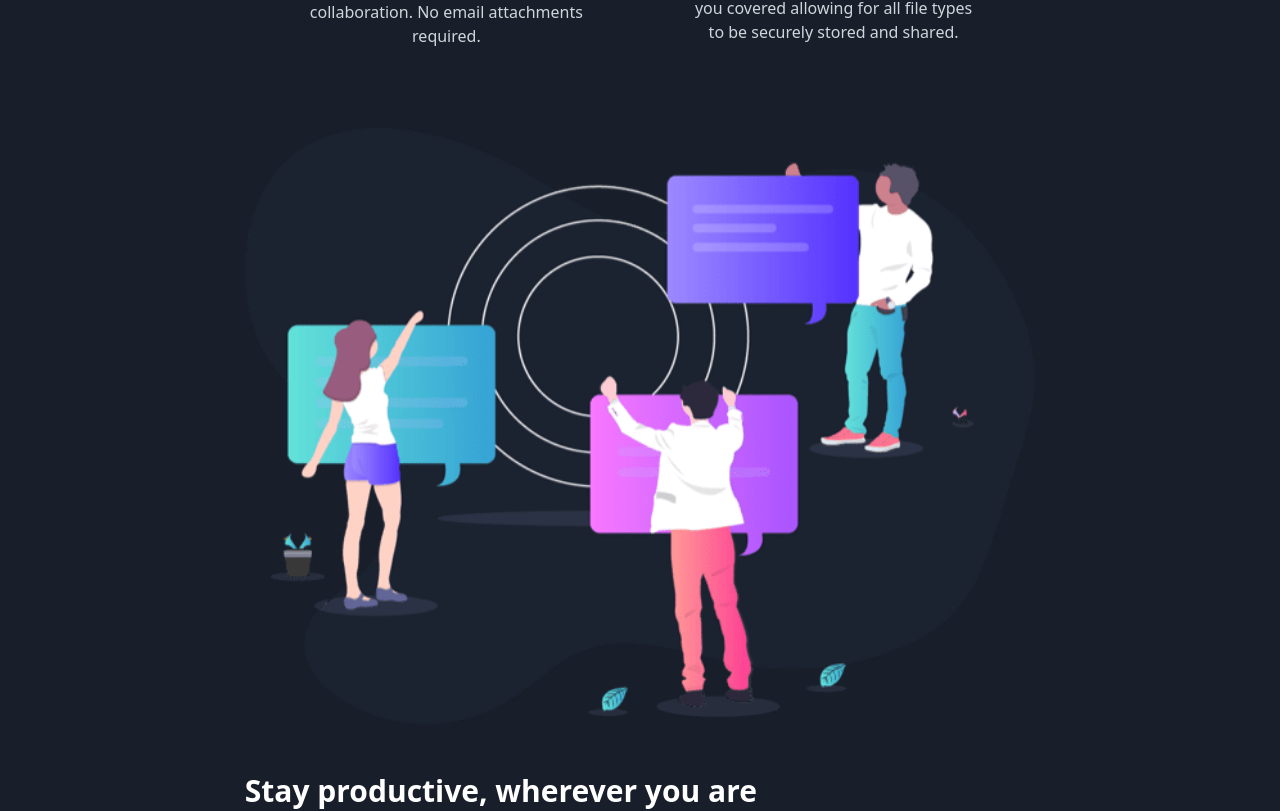
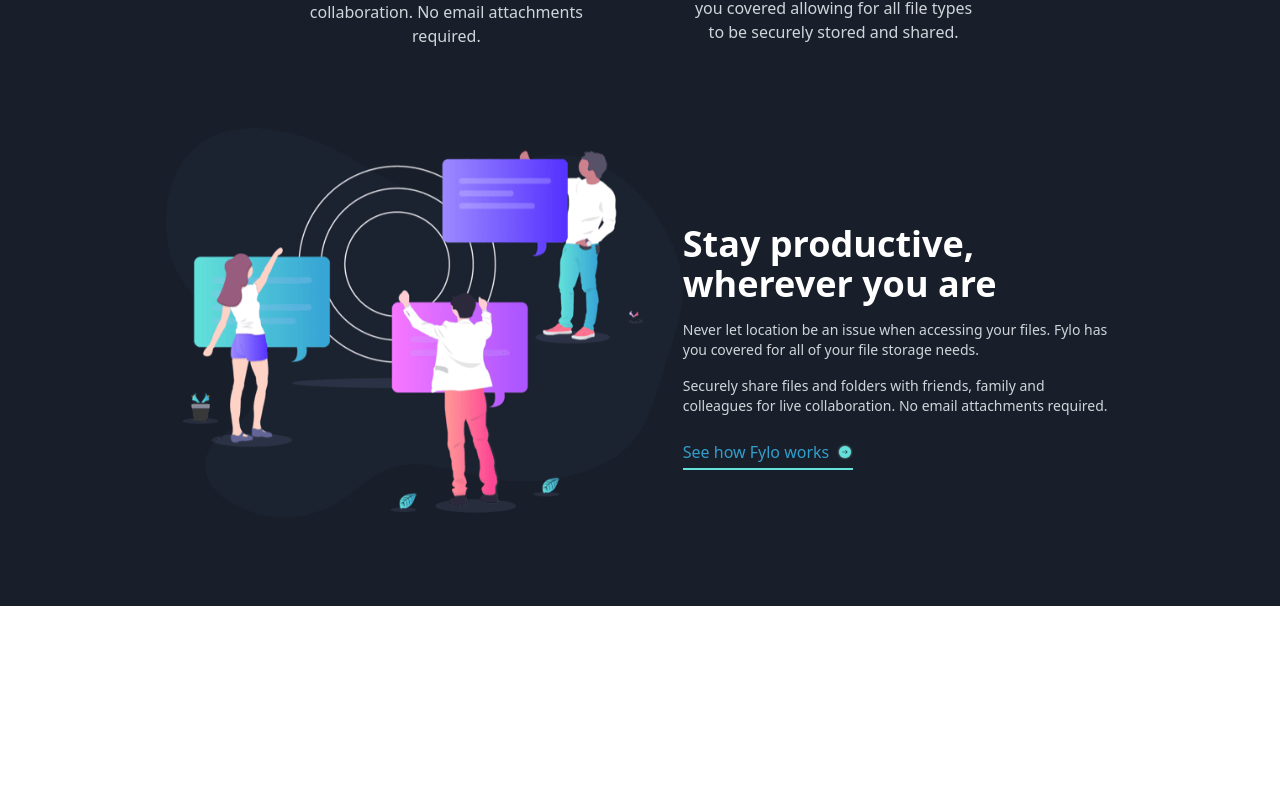
Before and after one commit to AtanasovCode/fylo-dark, a React (Vite) app: page / in a window 1280 px wide. Shown: the part 1383-2194 px from the top of the page. After the commit the page ends 1989 px from the top, so only its background shows below. Built offline with nearby package versions, Linux system fonts and the light colour scheme.

Commit message:
made info section fully responsive

```diff
--- a/src/components/Info.jsx
+++ b/src/components/Info.jsx
@@ -3,7 +3,7 @@ import iconArrow from '../assets/images/icon-arrow.svg';
 
 const Info = () => {
     return (
-        <div className="flex flex-col items-center justify-center text-white">
+        <div className="flex flex-col items-center justify-center text-white xs:w-[70%] lg:flex-row lg:w-[80%]">
             <div className="w-full flex items-center justify-center mb-12">
                 <img
                     src={illustration}
@@ -12,7 +12,7 @@ const Info = () => {
                 />
             </div>
             <div className="flex flex-col items-start justify-center">
-                <div className="font-bold text-3xl mb-8">
+                <div className="font-bold text-3xl mb-8 lg:mb-4 lg:text-4xl">
                     Stay productive, wherever you are
                 </div>
                 <div className="flex flex-col text-sm text-gray-300 mb-6">
@@ -25,7 +25,7 @@ const Info = () => {
                         attachments required.
                     </div>
                 </div>
-                <div className="border-b-2 border-solid border-cyan flex items-center justify-center">
+                <div className="border-b-2 border-solid border-cyan pb-1 flex items-center justify-center text-blue">
                     See how Fylo works
                     <div className="flex items-center justify-center ml-2 w-4">
                         <img
```
